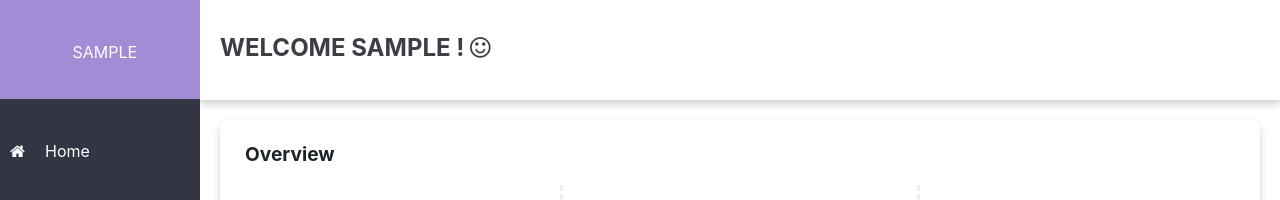
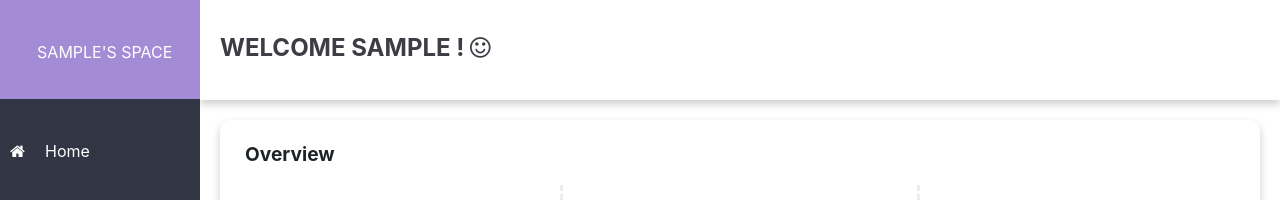
Before and after one commit to Faruqt/Flask-Complete-Tutorial, a Flask app: page /home in a window 1280 px wide. Shown: the top 200 px of the page. Run offline with Flask 2, Linux system fonts and the light colour scheme; the visitor is signed in with stand-in values (Sample User, id 1); data comes from the database, SQL or seed files in the repository; data that the repository does not hold is empty; some libraries are stand-ins or nearby versions.

Commit message:
Add username to sidebar

```diff
--- a/Todolist/templates/sidebar.html
+++ b/Todolist/templates/sidebar.html
@@ -1,7 +1,7 @@
 <div id="mySidebar" class="sidebar">
   <a href="javascript:void(0)" id="closebutton" class="closebtn">&times;</a>
   <div class="top-sidebar">
-    <img src="" class="avatar-sm">&nbsp;{{current_user.username}}
+    &nbsp;{{current_user.username}}'s Space
   </div>
 
   <ul>
```
